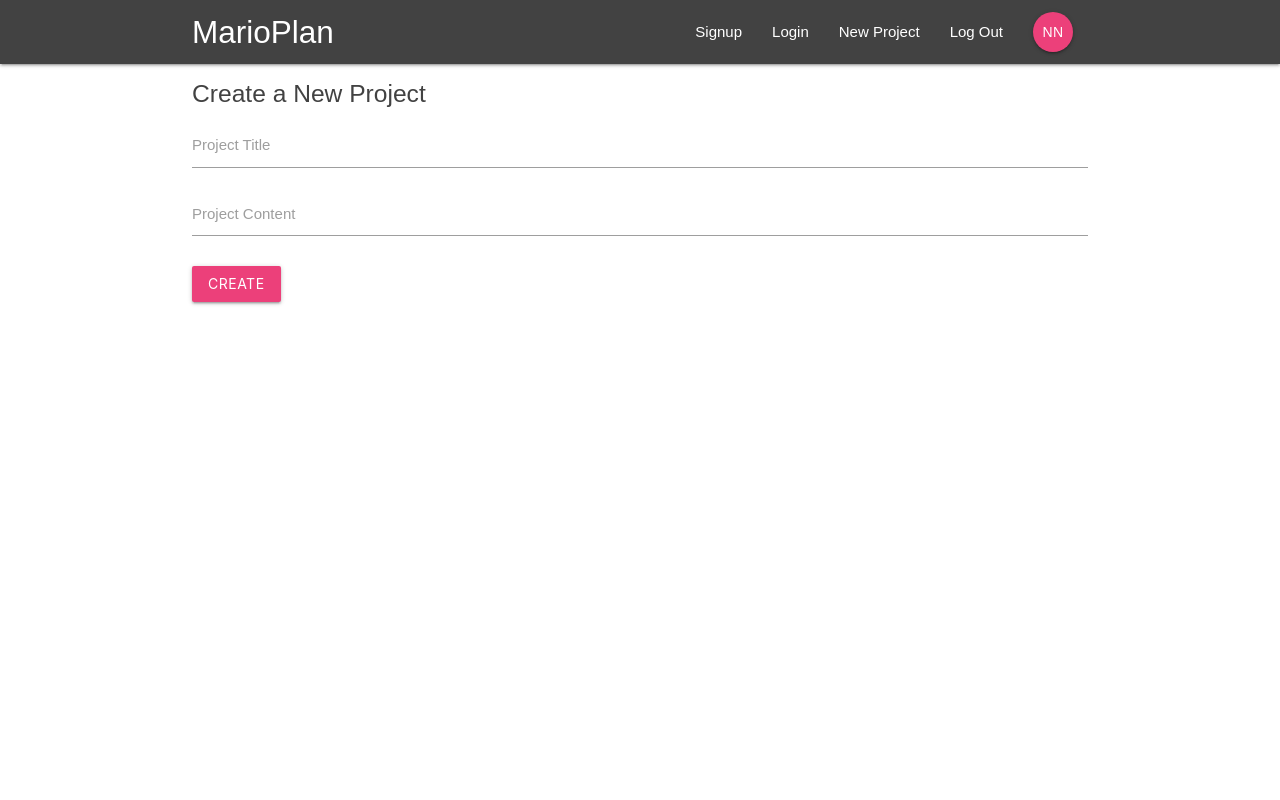
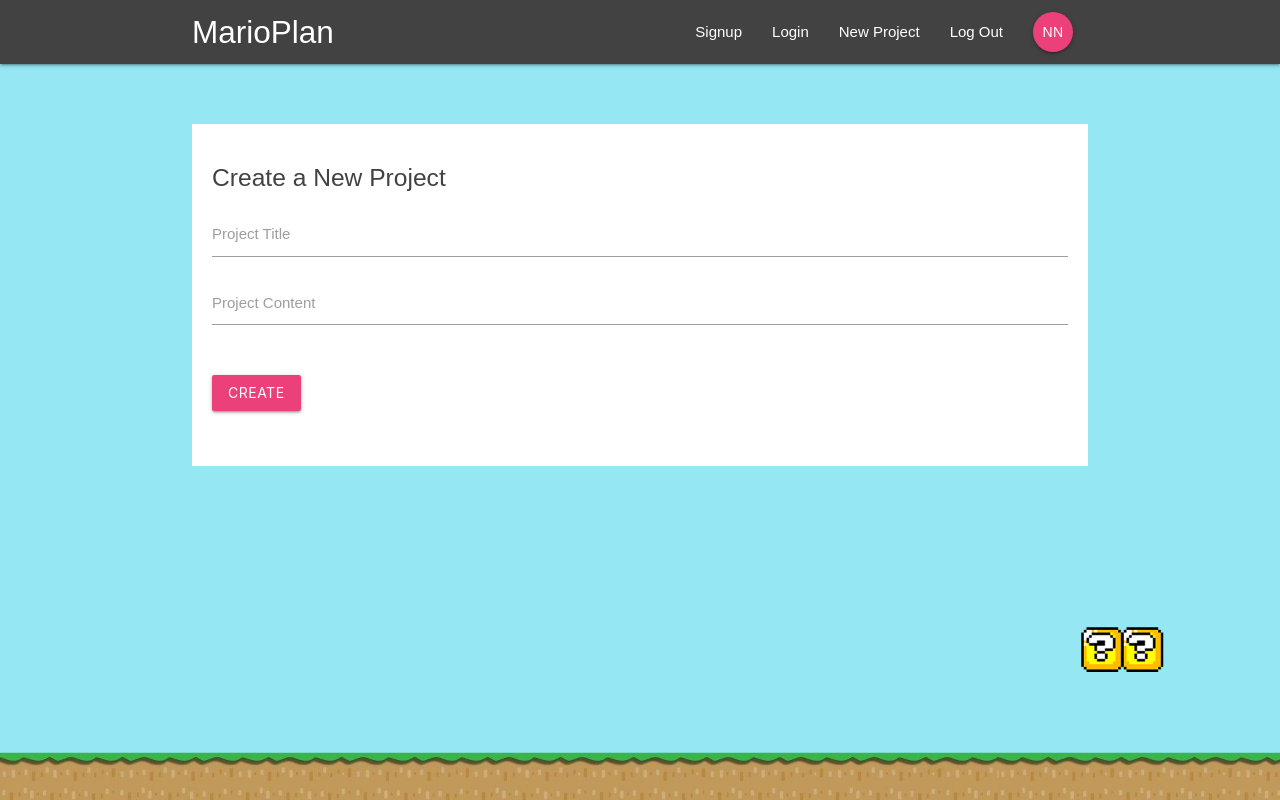
Before and after one commit to iamshaunjp/React-Redux-Firebase-App, a React (Create React App) app in the folder marioplan/: page /create in a window 1280 px wide. Built offline with nearby package versions, Linux system fonts and the light colour scheme.

Commit message:
lesson-10

```diff
--- a/marioplan/src/components/layout/SignedInLinks.js
+++ b/marioplan/src/components/layout/SignedInLinks.js
@@ -5,7 +5,7 @@
   return (
     <div>
       <ul className="right">
-        <li><NavLink to='/'>New Project</NavLink></li>
+        <li><NavLink to='/create'>New Project</NavLink></li>
         <li><NavLink to='/'>Log Out</NavLink></li>
         <li><NavLink to='/' className="btn btn-floating pink lighten-1">NN</NavLink></li>
       </ul>
--- a/marioplan/src/components/layout/SignedOutLinks.js
+++ b/marioplan/src/components/layout/SignedOutLinks.js
@@ -5,8 +5,8 @@
   return (
     <div>
       <ul className="right">
-        <li><NavLink to='/'>Signup</NavLink></li>
-        <li><NavLink to='/'>Login</NavLink></li>
+        <li><NavLink to='/signup'>Signup</NavLink></li>
+        <li><NavLink to='/signin'>Login</NavLink></li>
       </ul>
     </div>
   )
--- a/marioplan/src/index.css
+++ b/marioplan/src/index.css
@@ -1,5 +1,38 @@
+html{
+  min-height: 100%;
+}
+
 body {
   margin: 0;
   padding: 0;
   font-family: sans-serif;
+  background: url(/img/mario-bg.png) no-repeat;
+  background-size: 100%;
+  background-position: bottom;
+  background-color: #95e8f3;
+  min-height: 100%;
 }
+
+form{
+  padding: 20px;
+  margin-top: 60px;
+}
+
+form button, form h5{
+  margin: 20px 0;
+}
+
+input[type=text]:not(.browser-default):focus:not([readonly]),
+input[type=email]:not(.browser-default):focus:not([readonly]),
+input[type=password]:not(.browser-default):focus:not([readonly]),
+textarea.materialize-textarea:focus:not([readonly]){
+  border-color: #ec407a;
+  box-shadow: none;
+}
+
+input[type=text]:not(.browser-default):focus:not([readonly]) + label,
+textarea.materialize-textarea:focus:not([readonly]) + label,
+input[type=email]:not(.browser-default):focus:not([readonly]) + label,
+input[type=password]:not(.browser-default):focus:not([readonly]) + label{
+  color: #ec407a !important;
+}
```
Also changed, not shown: marioplan/public/img/mario-bg.png (added).
